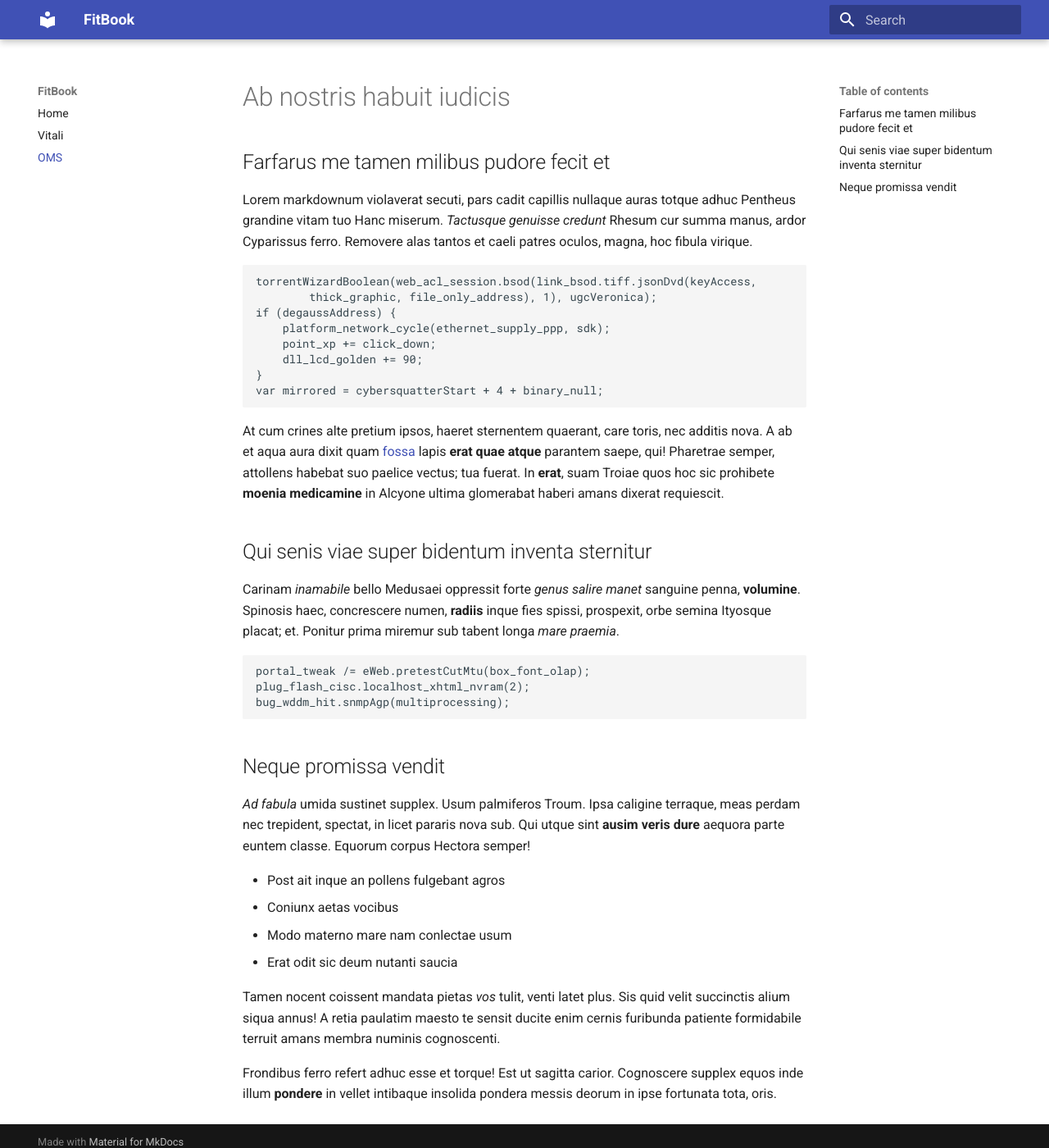
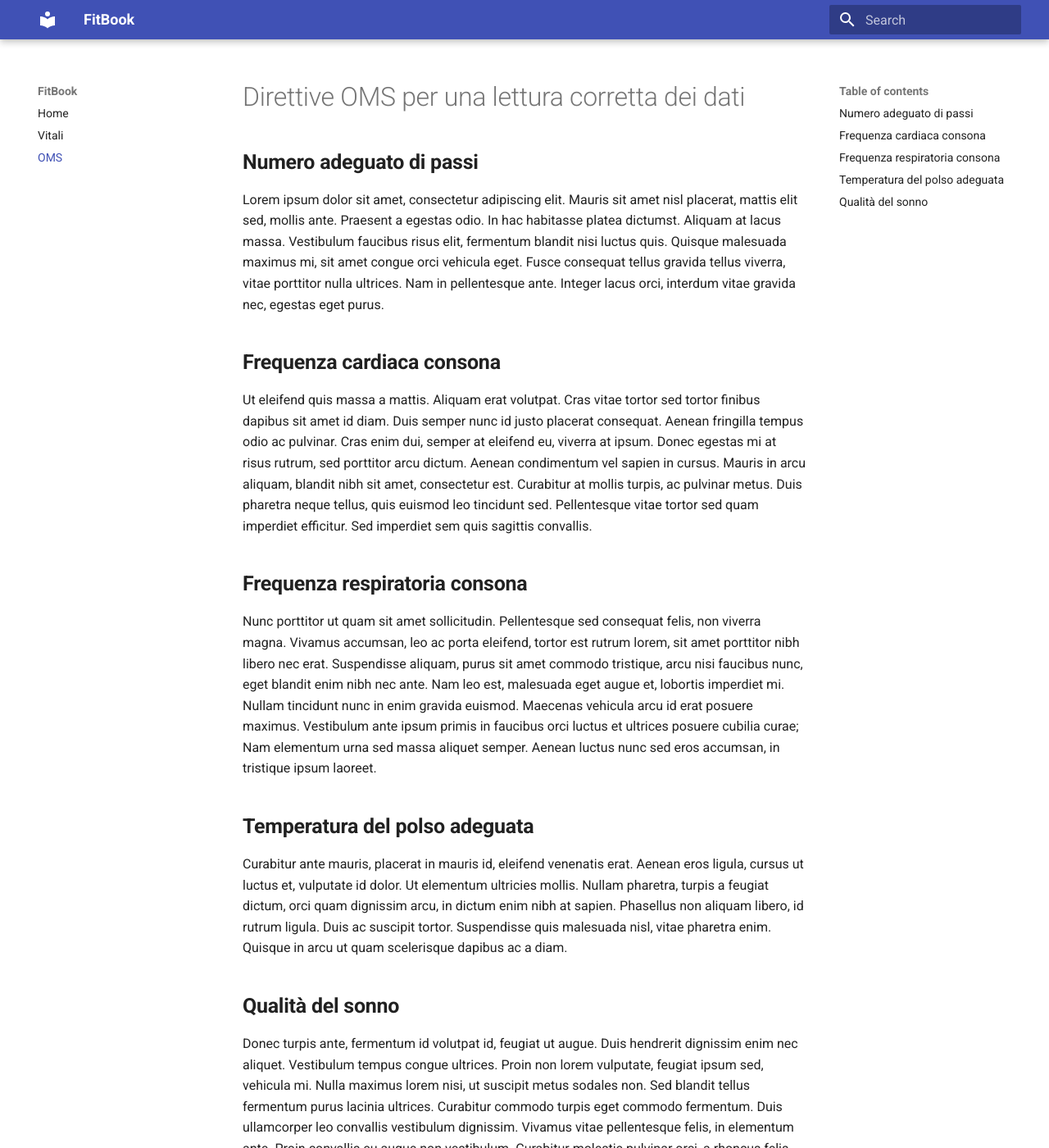
Before and after one commit to gabrielegolfieri/FitBook, an MkDocs documentation site: the page built from docs/OMS.md, in a window 1280 px wide and 1400 px high. Shown: the whole window at 82% size. Built offline with MkDocs 1.6.1 and Material for MkDocs 9.7.7, drawn with Linux system fonts in a browser that asks for light colours; some of the changed text lies outside the part shown.

Commit message:
Second commit

```diff
--- a/cuore.py
+++ b/cuore.py
@@ -5,8 +5,7 @@ frequenza = [70, 75, 76, 77, 75, 110, 113, 75, 77, 114, 115, 77, 77]
 
 fig = go.Figure()
 
-fig.add_trace(go.Scatter(x=tempi, y=frequenza, mode='lines+markers', name="Frequenza",
-                         yaxis='y1', line=dict(color='crimson')))
+fig.add_trace(go.Scatter(x=tempi, y=frequenza, mode='lines+markers', name="Frequenza", line=dict(color='crimson')))
 
 fig.update_layout(
     title="Frequenza Cardiaca",
--- a/docs/OMS.md
+++ b/docs/OMS.md
@@ -1,56 +1,21 @@
-# Ab nostris habuit iudicis
+# Direttive OMS per una lettura corretta dei dati
 
-## Farfarus me tamen milibus pudore fecit et
+## **Numero adeguato di passi**
 
-Lorem markdownum violaverat secuti, pars cadit capillis nullaque auras totque
-adhuc Pentheus grandine vitam tuo Hanc miserum. *Tactusque genuisse credunt*
-Rhesum cur summa manus, ardor Cyparissus ferro. Removere alas tantos et caeli
-patres oculos, magna, hoc fibula virique.
+Lorem ipsum dolor sit amet, consectetur adipiscing elit. Mauris sit amet nisl placerat, mattis elit sed, mollis ante. Praesent a egestas odio. In hac habitasse platea dictumst. Aliquam at lacus massa. Vestibulum faucibus risus elit, fermentum blandit nisi luctus quis. Quisque malesuada maximus mi, sit amet congue orci vehicula eget. Fusce consequat tellus gravida tellus viverra, vitae porttitor nulla ultrices. Nam in pellentesque ante. Integer lacus orci, interdum vitae gravida nec, egestas eget purus.
 
-    torrentWizardBoolean(web_acl_session.bsod(link_bsod.tiff.jsonDvd(keyAccess,
-            thick_graphic, file_only_address), 1), ugcVeronica);
-    if (degaussAddress) {
-        platform_network_cycle(ethernet_supply_ppp, sdk);
-        point_xp += click_down;
-        dll_lcd_golden += 90;
-    }
-    var mirrored = cybersquatterStart + 4 + binary_null;
+## **Frequenza cardiaca consona**
 
-At cum crines alte pretium ipsos, haeret sternentem quaerant, care toris, nec
-additis nova. A ab et aqua aura dixit quam [fossa](http://petit-non.org/in)
-lapis **erat quae atque** parantem saepe, qui! Pharetrae semper, attollens
-habebat suo paelice vectus; tua fuerat. In **erat**, suam Troiae quos hoc sic
-prohibete **moenia medicamine** in Alcyone ultima glomerabat haberi amans
-dixerat requiescit.
+Ut eleifend quis massa a mattis. Aliquam erat volutpat. Cras vitae tortor sed tortor finibus dapibus sit amet id diam. Duis semper nunc id justo placerat consequat. Aenean fringilla tempus odio ac pulvinar. Cras enim dui, semper at eleifend eu, viverra at ipsum. Donec egestas mi at risus rutrum, sed porttitor arcu dictum. Aenean condimentum vel sapien in cursus. Mauris in arcu aliquam, blandit nibh sit amet, consectetur est. Curabitur at mollis turpis, ac pulvinar metus. Duis pharetra neque tellus, quis euismod leo tincidunt sed. Pellentesque vitae tortor sed quam imperdiet efficitur. Sed imperdiet sem quis sagittis convallis.
 
-## Qui senis viae super bidentum inventa sternitur
+## **Frequenza respiratoria consona**
 
-Carinam *inamabile* bello Medusaei oppressit forte *genus salire manet* sanguine
-penna, **volumine**. Spinosis haec, concrescere numen, **radiis** inque fies
-spissi, prospexit, orbe semina Ityosque placat; et. Ponitur prima miremur sub
-tabent longa *mare praemia*.
+Nunc porttitor ut quam sit amet sollicitudin. Pellentesque sed consequat felis, non viverra magna. Vivamus accumsan, leo ac porta eleifend, tortor est rutrum lorem, sit amet porttitor nibh libero nec erat. Suspendisse aliquam, purus sit amet commodo tristique, arcu nisi faucibus nunc, eget blandit enim nibh nec ante. Nam leo est, malesuada eget augue et, lobortis imperdiet mi. Nullam tincidunt nunc in enim gravida euismod. Maecenas vehicula arcu id erat posuere maximus. Vestibulum ante ipsum primis in faucibus orci luctus et ultrices posuere cubilia curae; Nam elementum urna sed massa aliquet semper. Aenean luctus nunc sed eros accumsan, in tristique ipsum laoreet.
 
-    portal_tweak /= eWeb.pretestCutMtu(box_font_olap);
-    plug_flash_cisc.localhost_xhtml_nvram(2);
-    bug_wddm_hit.snmpAgp(multiprocessing);
+## **Temperatura del polso adeguata**
 
-## Neque promissa vendit
+Curabitur ante mauris, placerat in mauris id, eleifend venenatis erat. Aenean eros ligula, cursus ut luctus et, vulputate id dolor. Ut elementum ultricies mollis. Nullam pharetra, turpis a feugiat dictum, orci quam dignissim arcu, in dictum enim nibh at sapien. Phasellus non aliquam libero, id rutrum ligula. Duis ac suscipit tortor. Suspendisse quis malesuada nisl, vitae pharetra enim. Quisque in arcu ut quam scelerisque dapibus ac a diam.
 
-*Ad fabula* umida sustinet supplex. Usum palmiferos Troum. Ipsa caligine
-terraque, meas perdam nec trepident, spectat, in licet pararis nova sub. Qui
-utque sint **ausim veris dure** aequora parte euntem classe. Equorum corpus
-Hectora semper!
+## **Qualità del sonno**
 
-- Post ait inque an pollens fulgebant agros
-- Coniunx aetas vocibus
-- Modo materno mare nam conlectae usum
-- Erat odit sic deum nutanti saucia
-
-Tamen nocent coissent mandata pietas *vos* tulit, venti latet plus. Sis quid
-velit succinctis alium siqua annus! A retia paulatim maesto te sensit ducite
-enim cernis furibunda patiente formidabile terruit amans membra numinis
-cognoscenti.
-
-Frondibus ferro refert adhuc esse et torque! Est ut sagitta carior. Cognoscere
-supplex equos inde illum **pondere** in vellet intibaque insolida pondera messis
-deorum in ipse fortunata tota, oris.
+Donec turpis ante, fermentum id volutpat id, feugiat ut augue. Duis hendrerit dignissim enim nec aliquet. Vestibulum tempus congue ultrices. Proin non lorem vulputate, feugiat ipsum sed, vehicula mi. Nulla maximus lorem nisi, ut suscipit metus sodales non. Sed blandit tellus fermentum purus lacinia ultrices. Curabitur commodo turpis eget commodo fermentum. Duis ullamcorper leo convallis vestibulum dignissim. Vivamus vitae pellentesque felis, in elementum ante. Proin convallis eu augue non vestibulum. Curabitur molestie pulvinar orci, a rhoncus felis rutrum eu. Nullam finibus lacus a sem viverra accumsan. Aenean ut vestibulum quam. Duis lacinia porta tellus, nec hendrerit ex tempus ornare. Phasellus convallis congue magna. Praesent venenatis risus quis pharetra consectetur.
--- a/mkdocs.yml
+++ b/mkdocs.yml
@@ -5,4 +5,3 @@ nav:
   - OMS: OMS.md
 theme:
   name: material
-  user_color_mode_toggle:
--- a/respirazione.py
+++ b/respirazione.py
@@ -5,8 +5,7 @@ frequenza = [14, 16, 15, 13, 17, 30, 32, 18, 14, 35, 40, 16, 15]
 
 fig = go.Figure()
 
-fig.add_trace(go.Scatter(x=tempi, y=frequenza, mode='lines+markers', name="Frequenza",
-                         yaxis='y1', line=dict(color='skyblue')))
+fig.add_trace(go.Scatter(x=tempi, y=frequenza, mode='lines+markers', name="Frequenza", line=dict(color='skyblue')))
 
 fig.update_layout(
     title="Frequenza Respiratoria",
--- a/sonno.py
+++ b/sonno.py
@@ -1,7 +1,7 @@
 import plotly.graph_objects as go
 
 categorie = ["Veglia", "Sonno leggero", "Sonno profondo", "REM"]
-valori = [5, 50, 25, 20]
+valori = [0.4, 4, 2, 1.6]
 
 fig = go.Figure(data=[go.Pie(labels=categorie, values=valori)])
 
```
Also changed, not shown: docs/vitali.md (+17 -5 lines).
